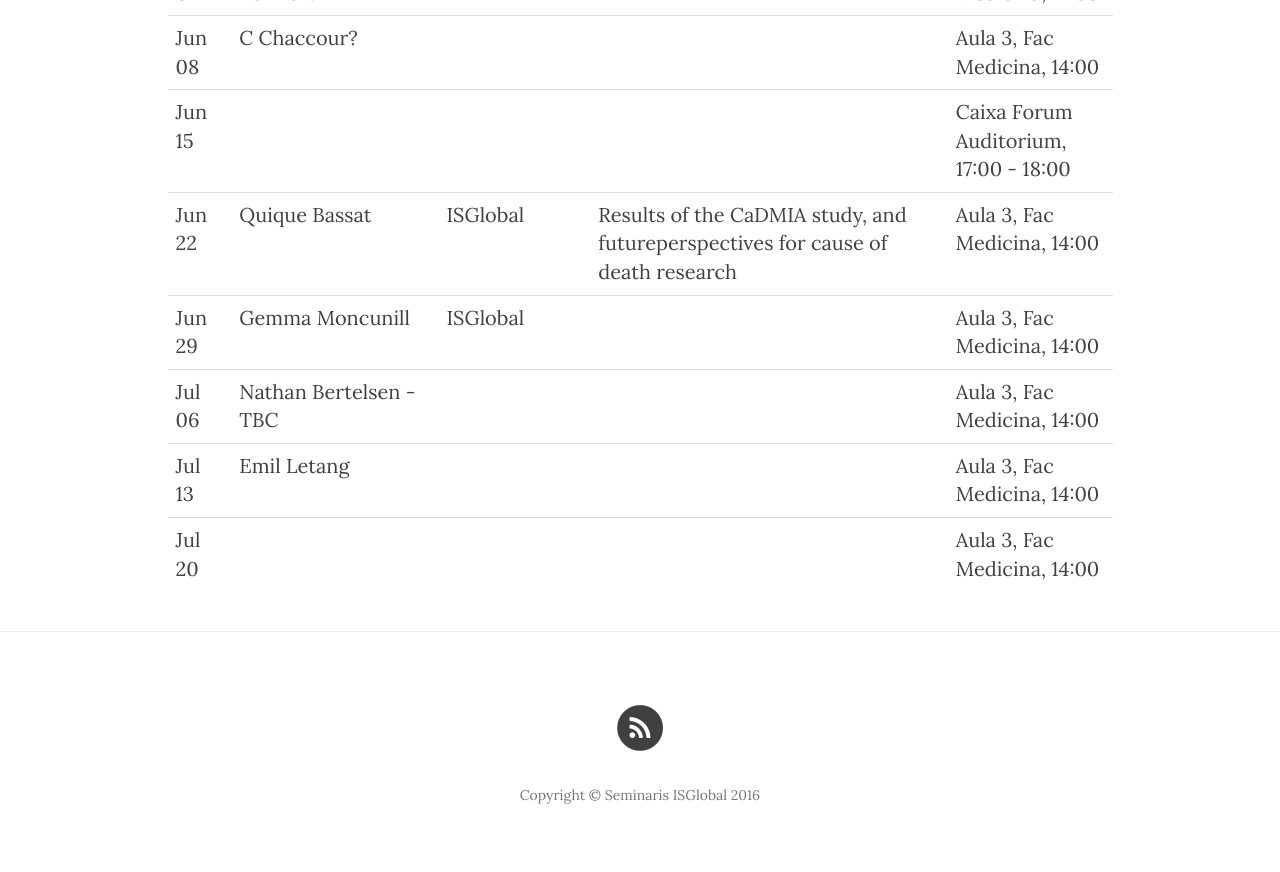
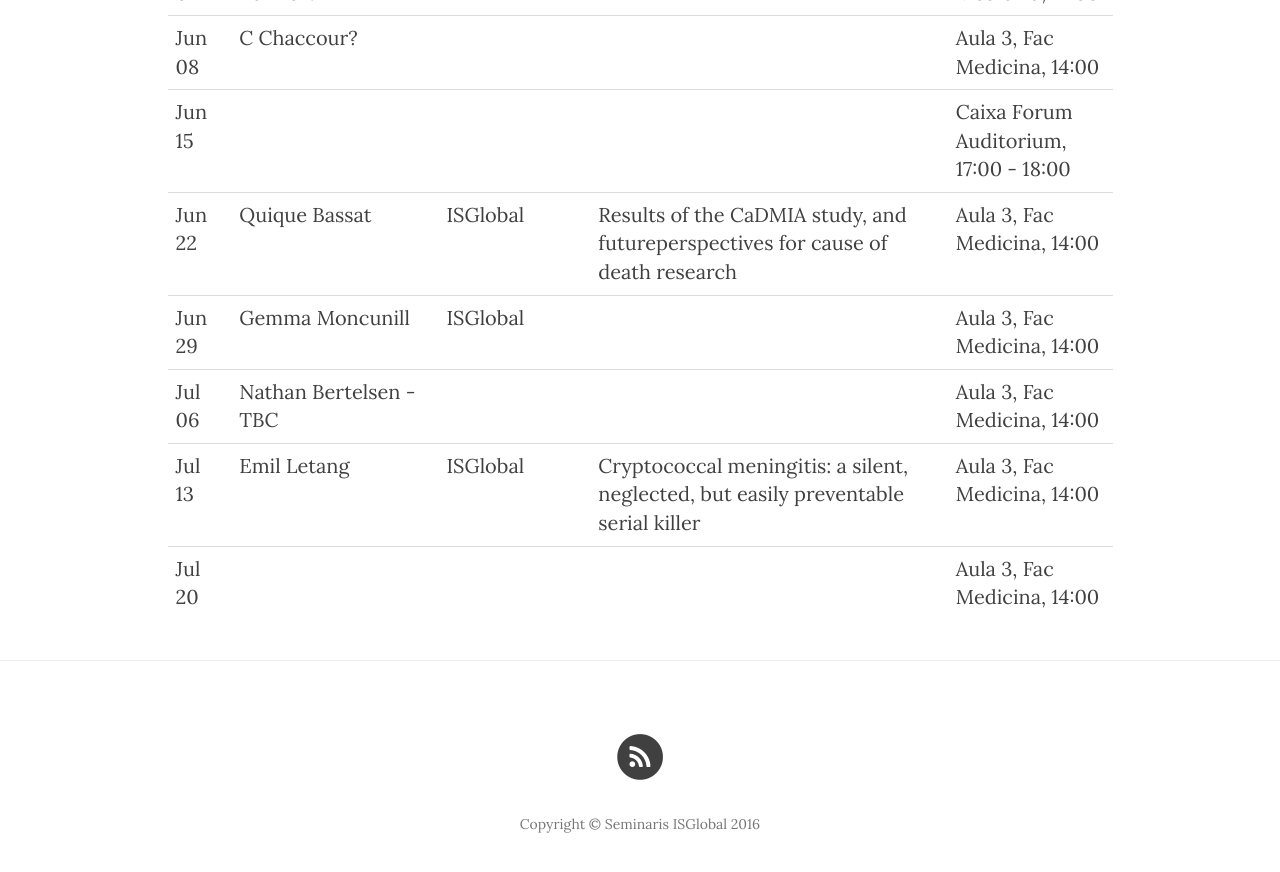
Before and after one commit to seminaris/seminaris.github.io, a Jekyll site: the page built from index.html, in a window 1280 px wide and 900 px high, scrolled down 1838 px. Shown: the top 872 px of the window. Built offline with Jekyll 4.4.1, drawn with Linux system fonts in a browser that asks for light colours; nearby versions of some CDN libraries; the list of posts is cut into pages by our own code.

Commit message:
updated again

```diff
--- a/index.html
+++ b/index.html
@@ -129,8 +129,8 @@ description: "Institut de Salut Global de Barcelona"
   <tr>
    <td style="text-align:left;"> Jul 13 </td>
    <td style="text-align:left;"> Emil Letang </td>
-   <td style="text-align:left;">  </td>
-   <td style="text-align:left;">  </td>
+   <td style="text-align:left;"> ISGlobal </td>
+   <td style="text-align:left;"> Cryptococcal meningitis: a silent, neglected, but easily preventable serial killer </td>
    <td style="text-align:left;"> Aula 3, Fac Medicina, 14:00 </td>
   </tr>
   <tr>
```
Also changed, not shown: 4 other files.
